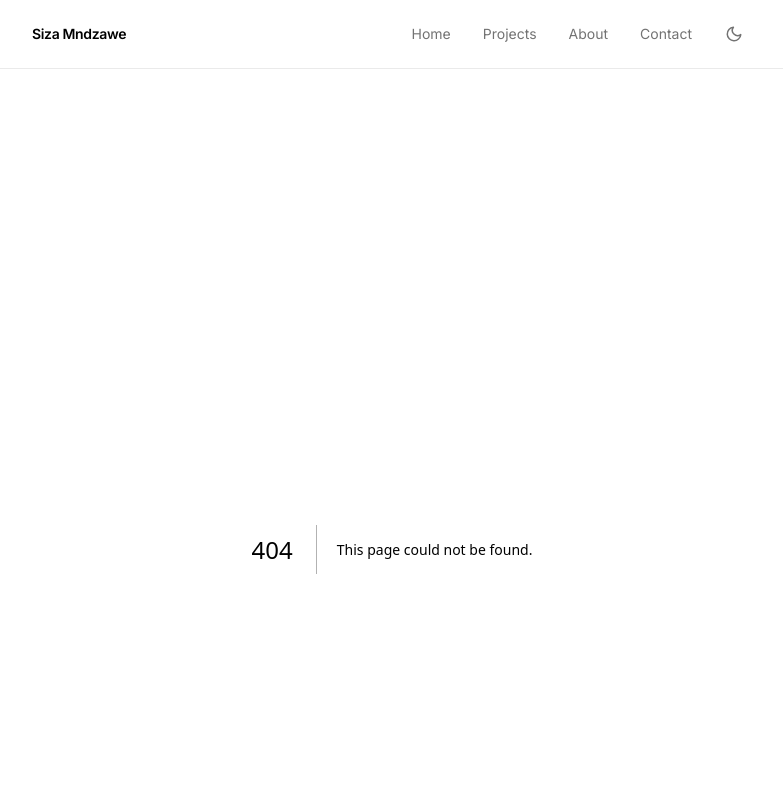
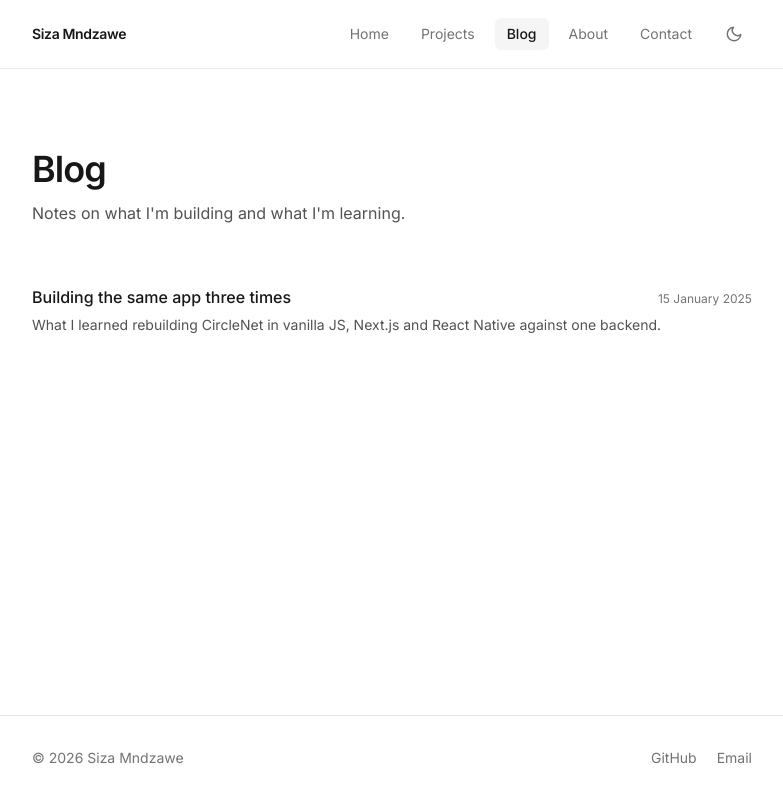
Before and after one commit to Sizasutfu/siza-portfolio, a Next.js app: page /blog in a window 1280 px wide. Before the commit this address had no page. Shown: the top 800 px of the page, without its empty margins (248-1031 px from the left). Built offline with nearby package versions, Linux system fonts and the light colour scheme.

Commit message:
Add blog with MDX posts

```diff
--- /dev/null
+++ b/content/blog/building-it-three-times.mdx
@@ -0,0 +1,30 @@
+---
+title: "Building the same app three times"
+date: "2025-01-15"
+summary: "What I learned rebuilding CircleNet in vanilla JS, Next.js and React Native against one backend."
+tags: ["CircleNet", "Next.js", "React Native"]
+---
+
+Most side projects get abandoned once they work. CircleNet is the one I kept rebuilding.
+
+## Why three times
+
+I wrote the first version in plain JavaScript, HTML and CSS. No framework, no build step. I wanted to know what a feed actually does before letting Next.js hide it from me — how pagination works, when to refetch, what happens when a post is deleted while you're scrolling.
+
+Once that worked, I rebuilt it in Next.js. Then in React Native, because I wanted it on my phone.
+
+## What stayed the same
+
+The backend. Express and MySQL, unchanged across all three clients.
+
+That constraint turned out to be the most valuable part of the project. When three different frontends need the same data, you can't let any one of them invent its own shape. The API has to be honest about what it returns, because there's no single client to tailor it to.
+
+## The hard parts
+
+**Whispers** — anonymous messages — are a security problem wearing a UI costume. If the sender's ID is anywhere in the API response, the feature is broken no matter what the screen shows. Getting that right meant stripping identity on the server, and making sure moderation still worked on content with no author attached.
+
+**Live** meant real-time video, which is a completely different problem from anything else in the app. Nothing in the CRUD parts of CircleNet prepared me for it.
+
+## What I'd do differently
+
+I'd write the API contract down before the second client. I spent time reverse-engineering decisions I'd made weeks earlier, because the only record of them was the code.
--- a/package.json
+++ b/package.json
@@ -9,12 +9,15 @@
     "lint": "eslint"
   },
   "dependencies": {
+    "gray-matter": "^4.0.3",
     "next": "16.3.4",
+    "next-mdx-remote": "^6.0.0",
     "react": "19.2.8",
     "react-dom": "19.2.8"
   },
   "devDependencies": {
     "@tailwindcss/postcss": "^4",
+    "@tailwindcss/typography": "^0.5.20",
     "@types/node": "^20",
     "@types/react": "^19",
     "@types/react-dom": "^19",
--- /dev/null
+++ b/src/app/blog/[slug]/page.tsx
@@ -0,0 +1,53 @@
+import type { Metadata } from "next";
+import { notFound } from "next/navigation";
+import Link from "next/link";
+import { MDXRemote } from "next-mdx-remote/rsc";
+import { getAllPosts, getPost, formatDate } from "@/lib/posts";
+
+export function generateStaticParams() {
+  return getAllPosts().map((p) => ({ slug: p.slug }));
+}
+
+export async function generateMetadata({
+  params,
+}: {
+  params: Promise<{ slug: string }>;
+}): Promise<Metadata> {
+  const { slug } = await params;
+  const post = getPost(slug);
+  if (!post) return {};
+
+  return { title: post.title, description: post.summary };
+}
+
+export default async function PostPage({
+  params,
+}: {
+  params: Promise<{ slug: string }>;
+}) {
+  const { slug } = await params;
+  const post = getPost(slug);
+  if (!post) notFound();
+
+  return (
+    <article className="space-y-8">
+      <Link
+        href="/blog"
+        className="inline-block text-sm text-neutral-500 transition hover:text-neutral-900 dark:text-neutral-400 dark:hover:text-neutral-100"
+      >
+        ← All posts
+      </Link>
+
+      <header className="space-y-3">
+        <h1 className="text-3xl font-semibold tracking-tight text-balance sm:text-4xl">
+          {post.title}
+        </h1>
+        <p className="text-sm text-neutral-500">{formatDate(post.date)}</p>
+      </header>
+
+      <div className="prose prose-neutral max-w-none dark:prose-invert">
+        <MDXRemote source={post.content} />
+      </div>
+    </article>
+  );
+}
--- /dev/null
+++ b/src/app/blog/page.tsx
@@ -0,0 +1,54 @@
+import type { Metadata } from "next";
+import Link from "next/link";
+import { getAllPosts, formatDate } from "@/lib/posts";
+
+export const metadata: Metadata = {
+  title: "Blog",
+  description: "Notes on what I'm building and what I'm learning.",
+};
+
+export default function BlogPage() {
+  const posts = getAllPosts();
+
+  return (
+    <div className="space-y-10">
+      <header className="space-y-3">
+        <h1 className="text-3xl font-semibold tracking-tight sm:text-4xl">
+          Blog
+        </h1>
+        <p className="max-w-xl text-neutral-600 dark:text-neutral-400">
+          Notes on what I'm building and what I'm learning.
+        </p>
+      </header>
+
+      {posts.length === 0 ? (
+        <p className="text-neutral-500 dark:text-neutral-400">
+          No posts yet.
+        </p>
+      ) : (
+        <ul className="divide-y divide-neutral-200 dark:divide-neutral-800">
+          {posts.map((post) => (
+            <li key={post.slug}>
+              <Link
+                href={`/blog/${post.slug}`}
+                className="group block space-y-1.5 py-5"
+              >
+                <div className="flex items-baseline justify-between gap-4">
+                  <h2 className="font-medium transition group-hover:opacity-70">
+                    {post.title}
+                  </h2>
+                  <span className="shrink-0 text-xs text-neutral-500">
+                    {formatDate(post.date)}
+                  </span>
+                </div>
+                <p className="text-sm text-neutral-600 dark:text-neutral-400">
+                  {post.summary}
+                </p>
+              </Link>
+            </li>
+          ))}
+        </ul>
+      )}
+    </div>
+  );
+}
--- a/src/app/globals.css
+++ b/src/app/globals.css
@@ -1,4 +1,5 @@
 @import "tailwindcss";
+@plugin "@tailwindcss/typography";
 
 @custom-variant dark (&:where(.dark, .dark *));
 
--- a/src/components/Navbar.tsx
+++ b/src/components/Navbar.tsx
@@ -8,6 +8,7 @@ import ThemeToggle from "@/components/ThemeToggle";
 const links = [
   { href: "/", label: "Home" },
   { href: "/projects", label: "Projects" },
+  { href: "/blog", label: "Blog" },
   { href: "/about", label: "About" },
   { href: "/contact", label: "Contact" },
 ];
--- /dev/null
+++ b/src/lib/posts.ts
@@ -0,0 +1,66 @@
+import fs from "fs";
+import path from "path";
+import matter from "gray-matter";
+
+const postsDirectory = path.join(process.cwd(), "content/blog");
+
+export type PostMeta = {
+  slug: string;
+  title: string;
+  date: string;
+  summary: string;
+  tags: string[];
+};
+
+export type Post = PostMeta & { content: string };
+
+export function getAllPosts(): PostMeta[] {
+  if (!fs.existsSync(postsDirectory)) return [];
+
+  return fs
+    .readdirSync(postsDirectory)
+    .filter((file) => file.endsWith(".mdx") || file.endsWith(".md"))
+    .map((file) => {
+      const slug = file.replace(/\.mdx?$/, "");
+      const raw = fs.readFileSync(path.join(postsDirectory, file), "utf8");
+      const { data } = matter(raw);
+
+      return {
+        slug,
+        title: data.title ?? slug,
+        date: data.date ?? "",
+        summary: data.summary ?? "",
+        tags: data.tags ?? [],
+      };
+    })
+    .sort((a, b) => (a.date < b.date ? 1 : -1));
+}
+
+export function getPost(slug: string): Post | null {
+  const mdx = path.join(postsDirectory, `${slug}.mdx`);
+  const md = path.join(postsDirectory, `${slug}.md`);
+  const fullPath = fs.existsSync(mdx) ? mdx : md;
+
+  if (!fs.existsSync(fullPath)) return null;
+
+  const raw = fs.readFileSync(fullPath, "utf8");
+  const { data, content } = matter(raw);
+
+  return {
+    slug,
+    title: data.title ?? slug,
+    date: data.date ?? "",
+    summary: data.summary ?? "",
+    tags: data.tags ?? [],
+    content,
+  };
+}
+
+export function formatDate(date: string) {
+  if (!date) return "";
+  return new Date(date).toLocaleDateString("en-GB", {
+    day: "numeric",
+    month: "long",
+    year: "numeric",
+  });
+}
```
Also changed, not shown: 1 other file (tests, documents, lock files or other folders).
